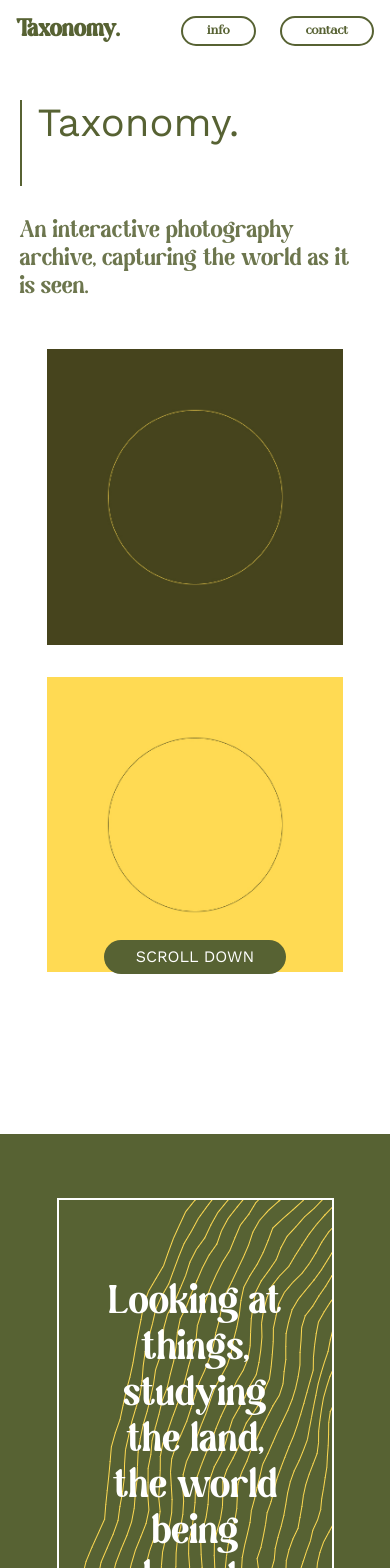
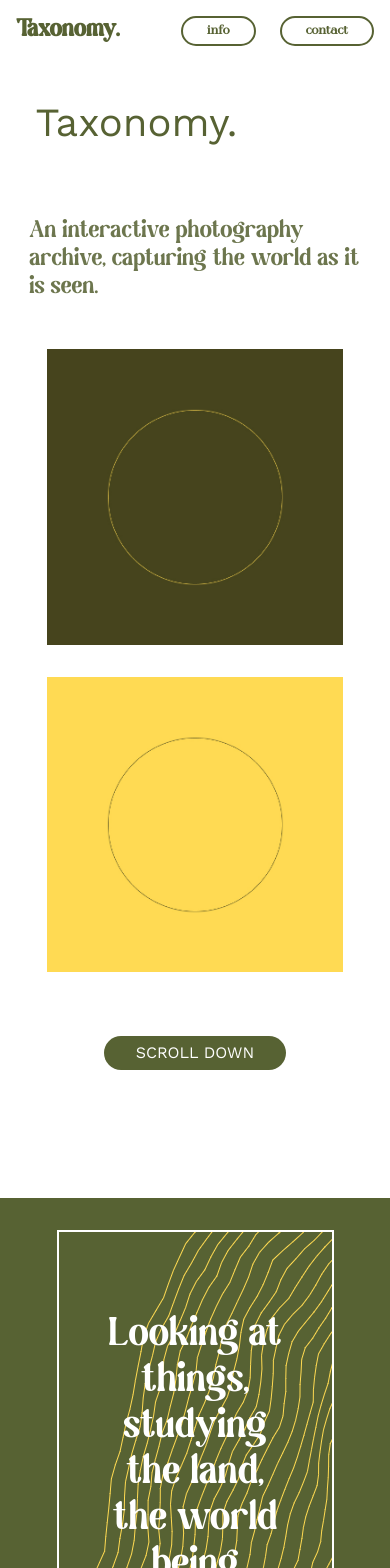
Before and after one commit to arranbaker/taxonomy, a Next.js app: page / in a window 390 px wide. Shown: the top 1568 px of the page. Built offline with nearby package versions, Linux system fonts and the light colour scheme.

Commit message:
mobile layout changes

```diff
--- a/styles/pages/_contact.scss
+++ b/styles/pages/_contact.scss
@@ -113,6 +113,7 @@
         border-radius: 20px;
         padding: 0.5rem 2rem;
         font-family: $main-font;
+        margin-bottom: 4em;
 
         button {
             background: $main-color;
--- a/styles/pages/_landing.scss
+++ b/styles/pages/_landing.scss
@@ -12,7 +12,7 @@
 
     @media(max-width: 850px) {
         height: auto;
-        margin-bottom: 2em;
+        margin-bottom: 1em;
         padding-top: 10vh;
     }
 
@@ -41,6 +41,7 @@
 
             margin-bottom: 2em;
             margin-left: 5%;
+            border: none;
         }
     }
 
@@ -84,7 +85,7 @@
 
         @media(max-width: 850px) {
             font-size: 1.5rem;
-            width: 90%;
+            width: 85%;
             margin: 0 auto;
             margin-bottom: 2em;
         }
@@ -124,8 +125,8 @@
             margin: 0 auto;
             position: relative;
             width: fit-content;
-            margin-top: 4em;
-            margin-bottom: 2em;
+            margin-top: 10em;
+            margin-bottom: 1em;
         }
     }
 }
@@ -146,7 +147,7 @@
     color: white;
 
     @media(max-width: 850px) {
-        padding-top: 4em;
+        padding-top: 2em;
     }
 
 
@@ -221,6 +222,7 @@
         @media(max-width: 850px) {
             font-size: 6rem;
             margin-top: 1em;
+            margin-bottom: 0.5em;
 
             &::after {
                 width: 0;
```
